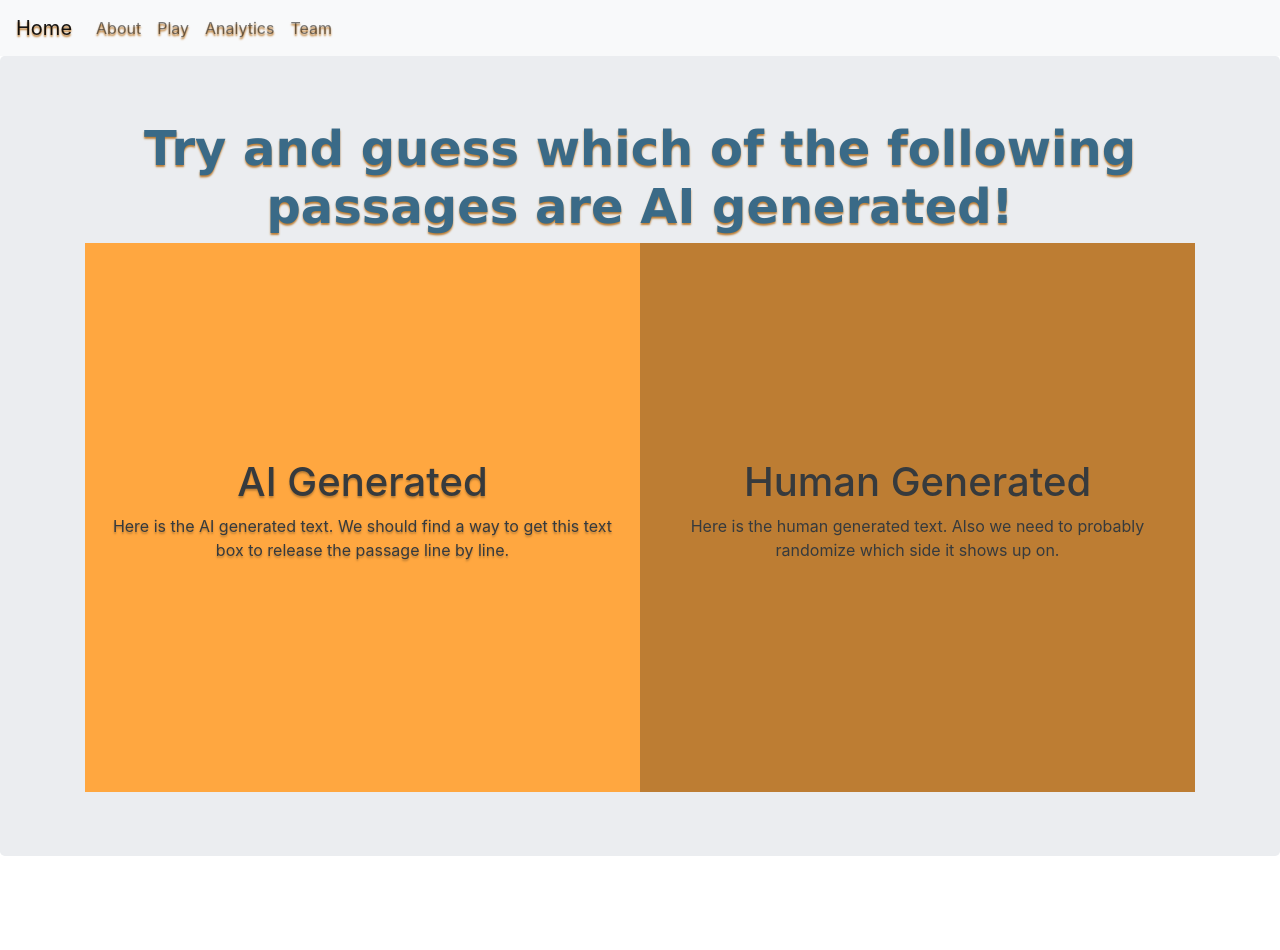
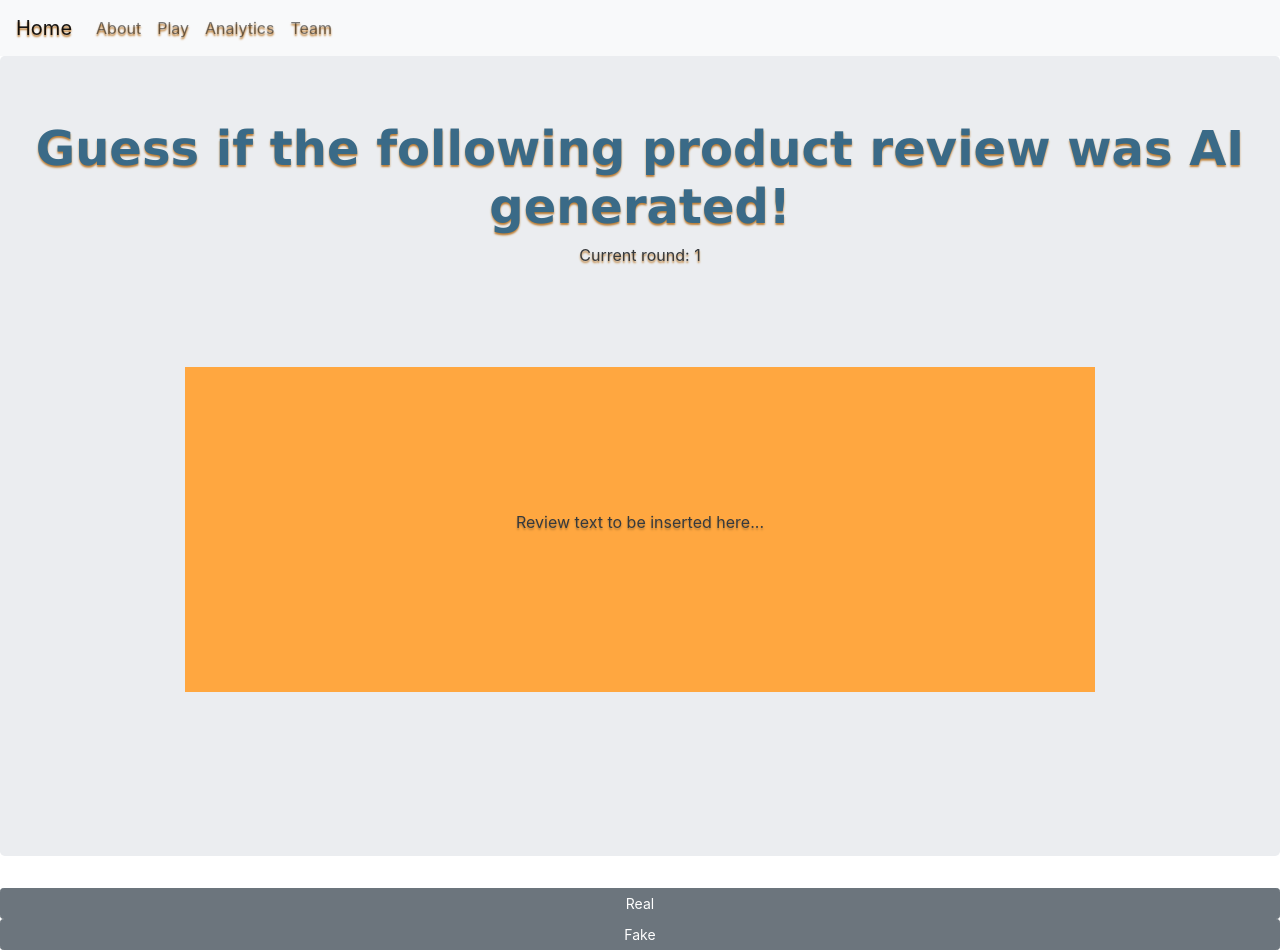
Before and after one commit to sherjeel275/GPT2-Amazon-Review-Generation, a React (Create React App) app: page /Play in a window 1280 px wide. Before the commit the page ends 888 px from the top, so only its background shows below. Built offline with nearby package versions, Linux system fonts and the light colour scheme.

Commit message:
updating play page

```diff
--- a/public/index.html
+++ b/public/index.html
@@ -7,7 +7,7 @@
     <meta name="theme-color" content="#000000" />
     <meta
       name="description"
-      content="Web site created using create-react-app"
+      content="AMiAI is a senior design project from the University of Pennsylvania that studies how humans go about detecting whether or not a product review is fake, i.e. is AI generated. We ultimately want to answer the question as to whether or not it is feasible for someone to take advantage of text generation models to produce massive amounts of malicious product reviews."
     />
     <link rel="apple-touch-icon" href="%PUBLIC_URL%/logo192.png" />
     <!--
@@ -24,7 +24,7 @@
       work correctly both with client-side routing and a non-root public URL.
       Learn how to configure a non-root public URL by running `npm run build`.
     -->
-    <title>React App</title>
+    <title>AMiAI</title>
   </head>
   <body>
     <noscript>You need to enable JavaScript to run this app.</noscript>
--- a/src/Home.js
+++ b/src/Home.js
@@ -1,44 +1,63 @@
-import React from 'react'
+import React from "react";
 
 class Home extends React.Component {
-
   render() {
     return (
       <React.Fragment>
         <nav class="navbar navbar-expand-lg navbar-light bg-light">
-          <a class="navbar-brand" href="/">Home</a>
-          <button class="navbar-toggler" type="button" data-toggle="collapse" data-target="#navbarSupportedContent" aria-controls="navbarSupportedContent" aria-expanded="false" aria-label="Toggle navigation">
+          <a class="navbar-brand" href="/">
+            Home
+          </a>
+          <button
+            class="navbar-toggler"
+            type="button"
+            data-toggle="collapse"
+            data-target="#navbarSupportedContent"
+            aria-controls="navbarSupportedContent"
+            aria-expanded="false"
+            aria-label="Toggle navigation"
+          >
             <span class="navbar-toggler-icon"></span>
           </button>
           <div class="collapse navbar-collapse" id="navbarSupportedContent">
             <ul class="navbar-nav mr-auto">
-
-            <li class="nav-item">
-                <a class="nav-link" href="About">About</a>
-            </li>
-             <li class="nav-item">
-                  <a class="nav-link" href="Play">Play</a>
+              <li class="nav-item">
+                <a class="nav-link" href="About">
+                  About
+                </a>
               </li>
               <li class="nav-item">
-                  <a class="nav-link" href="Analytics">Analytics</a>
+                <a class="nav-link" href="Play">
+                  Play
+                </a>
+              </li>
+              <li class="nav-item">
+                <a class="nav-link" href="Analytics">
+                  Analytics
+                </a>
               </li>
 
               <li class="nav-item">
-                  <a class="nav-link" href="Team">Team</a>
+                <a class="nav-link" href="Team">
+                  Team
+                </a>
               </li>
-
             </ul>
           </div>
         </nav>
         <div class="jumbotron text-center">
-          <h1><b> <font face = "Verdana" size = "24" color ="#255a7b">Welcome to GuessAI!</font></b></h1>
+          <h1>
+            <b>
+              {" "}
+              <font face="Verdana" size="24" color="#255a7b">
+                Welcome to AMiAI!
+              </font>
+            </b>
+          </h1>
         </div>
       </React.Fragment>
     );
-
   }
 }
 
-
-
-export default Home
+export default Home;
--- a/src/Play.css
+++ b/src/Play.css
@@ -1,5 +1,7 @@
 /* Pen-specific styles */
-html, body, section {
+html,
+body,
+section {
   height: 100%;
   width: 100%;
 }
@@ -29,14 +31,21 @@ h1 {
   display: flex;
 }
 
-.left-half {
+.review-box {
   background-color: #ff9e2c;
   flex: 1;
   padding: 1rem;
+  margin: 100px;
 }
 
-.right-half {
-  background-color: #b6701e;
-  flex: 1;
-  padding: 1rem;
+.buttons {
+  width: 960px;
+  margin: 0 auto;
 }
+
+.action_btn {
+  display: inline-block;
+  width: calc(50% - 4px);
+  margin-top: 10px;
+  margin-bottom: 10px;
+}
--- a/src/Play.js
+++ b/src/Play.js
@@ -1,60 +1,99 @@
-import React from 'react';
+import React from "react";
 import Home from "./Home";
-import ReactDOM from 'react-dom';
-import './Play.css'
-
+import ReactDOM from "react-dom";
+import "./Play.css";
 
 class Play extends React.Component {
+  state = {
+    count: 1
+  };
+
+  incrementRound = () => {
+    if (this.state.count == 15) {
+      // END GAME
+      this.setState({ count: 1 });
+    } else {
+      this.setState({ count: this.state.count + 1 });
+    }
+  };
+
   render() {
     return (
       <React.Fragment>
         <nav class="navbar navbar-expand-lg navbar-light bg-light">
-	          <a class="navbar-brand" href="/">Home</a>
-	          <button class="navbar-toggler" type="button" data-toggle="collapse" data-target="#navbarSupportedContent" aria-controls="navbarSupportedContent" aria-expanded="false" aria-label="Toggle navigation">
+          <a class="navbar-brand" href="/">
+            Home
+          </a>
+          <button
+            class="navbar-toggler"
+            type="button"
+            data-toggle="collapse"
+            data-target="#navbarSupportedContent"
+            aria-controls="navbarSupportedContent"
+            aria-expanded="false"
+            aria-label="Toggle navigation"
+          >
             <span class="navbar-toggler-icon"></span>
           </button>
           <div class="collapse navbar-collapse" id="navbarSupportedContent">
             <ul class="navbar-nav mr-auto">
-
               <li class="nav-item">
-                	<a class="nav-link" href="About">About</a>
+                <a class="nav-link" href="About">
+                  About
+                </a>
               </li>
               <li class="nav-item">
-                	<a class="nav-link" href="Play">Play</a>
+                <a class="nav-link" href="Play">
+                  Play
+                </a>
               </li>
               <li class="nav-item">
-                	<a class="nav-link" href="Analytics">Analytics</a>
+                <a class="nav-link" href="Analytics">
+                  Analytics
+                </a>
               </li>
 
               <li class="nav-item">
-                	<a class="nav-link" href="Team">Team</a>
+                <a class="nav-link" href="Team">
+                  Team
+                </a>
               </li>
-
             </ul>
           </div>
         </nav>
         <div class="jumbotron text-center">
-		      <h1><b> <font face = "Verdana" size = "24" color ="#255a7b">Try and guess which of the following passages are AI generated!</font></b></h1>
+          <h1>
+            <b>
+              {" "}
+              <font face="Verdana" size="24" color="#255a7b">
+                Guess if the following product review was AI generated!
+              </font>
+            </b>
+          </h1>
+          <span>Current round: {this.state.count}</span>
           <section class="container">
-	  				<div class="left-half">
+            <div class="review-box">
               <article>
-	     					<h1>AI Generated</h1>
-	      						<p>Here is the AI generated text. We should find a way to get this text box to release the passage line by line. </p>
-	    				</article>
-	  				</div>
-	  				<div class="right-half">
-	    				<article>
-	      					<h1>Human Generated</h1>
-	      						<p>Here is the human generated text. Also we need to probably randomize which side it shows up on.</p>
+                <p>Review text to be inserted here...</p>
               </article>
             </div>
           </section>
         </div>
+        <button
+          onClick={this.incrementRound}
+          className="btn btn-secondary btn-sm"
+        >
+          Real
+        </button>
+        <button
+          onClick={this.incrementRound}
+          className="btn btn-secondary btn-sm"
+        >
+          Fake
+        </button>
       </React.Fragment>
     );
-
+  }
 }
 
-}
-
-export default Play
+export default Play;
```
Lines whose indentation alone changed are shown as unchanged.
